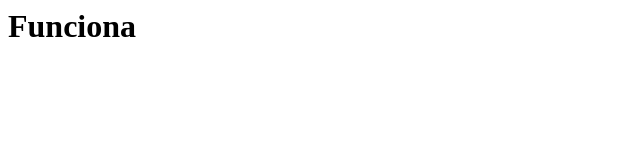
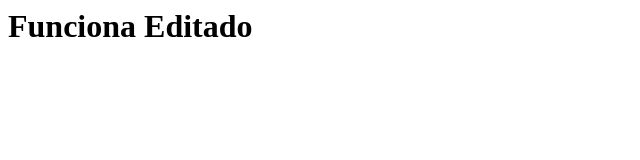
Before and after one commit to AitorBMEgibide/ExamenDespliegue, a plain HTML site: page index.html in a window 1280 px wide. Shown: the whole page, without its empty margins (0-640 px from the left). Drawn offline with Linux system fonts and the light colour scheme.

Commit message:
Update index.html

```diff
--- a/index.html
+++ b/index.html
@@ -1 +1 @@
-<h1>Funciona</h1>
+<h1>Funciona Editado</h1>
```
